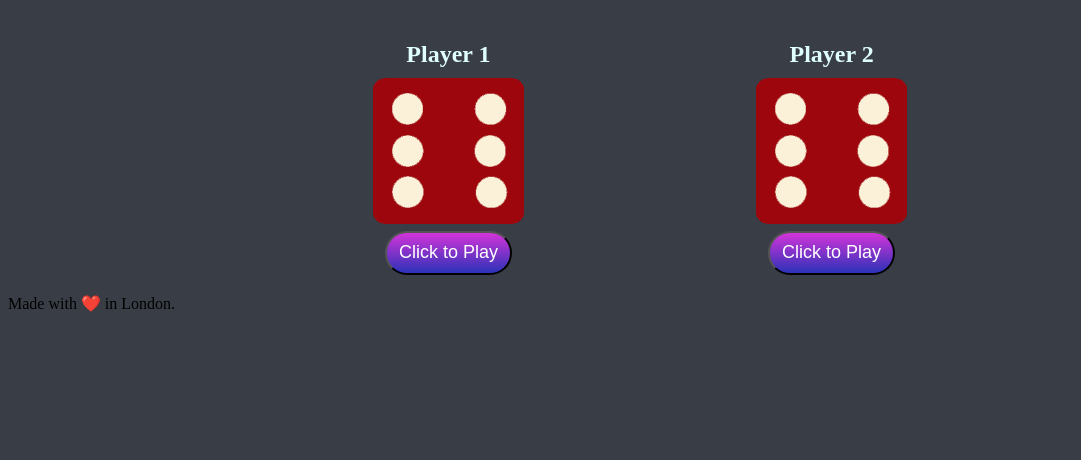
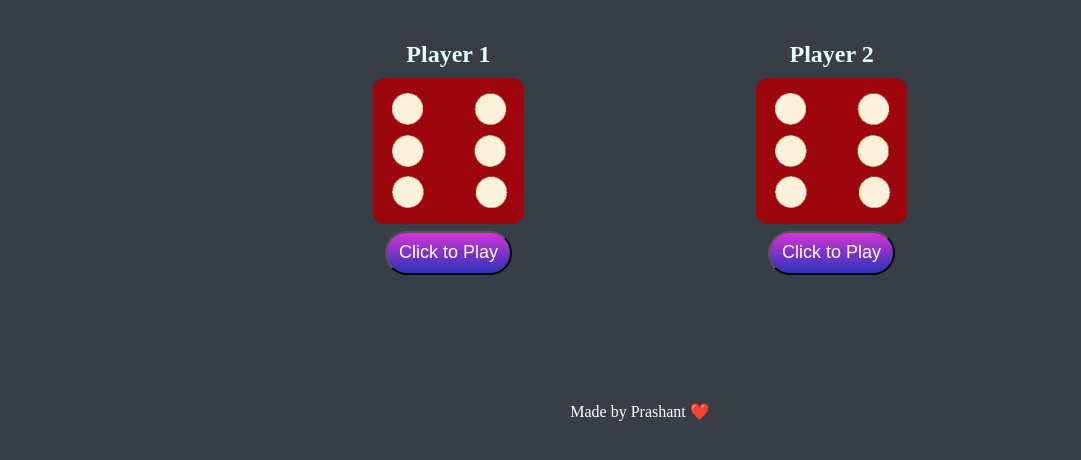
Before and after one commit to PTPrashant/Dice, a plain HTML site: page index.html in a window 1280 px wide. Shown: the part 170-630 px from the top of the page, without its empty margins (0-1081 px from the left). Drawn offline with Linux system fonts and the light colour scheme.

Commit message:
Add files via upload
added footer

```diff
--- a/index.html
+++ b/index.html
@@ -39,8 +39,8 @@
 
 
 
-  <footer>
-    Made with ❤️ in London.
+  <footer style="color:white;text-align:center;margin:10% 0 0 0">
+    Made by Prashant ❤️
   </footer>
   <script type="text/javascript" src="js.js">
 
```
